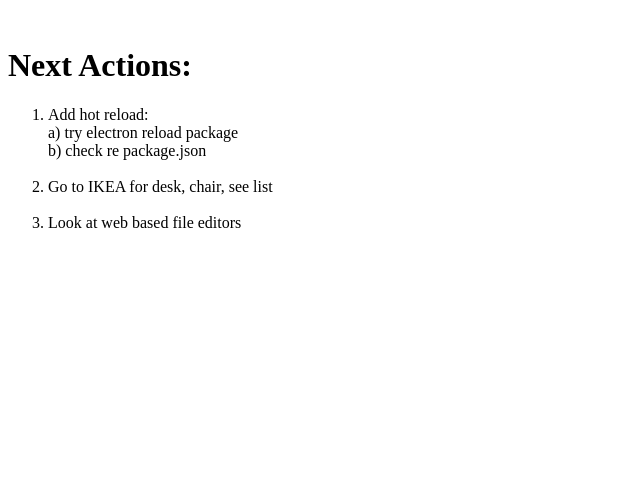
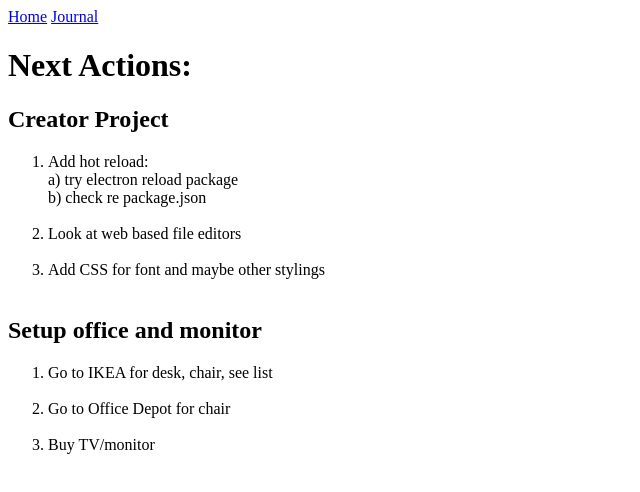
Before and after one commit to unicodebomb/creator, an Electron app: page index.html in a window 1280 px wide. Shown: the whole page, without its empty margins (0-640 px from the left). Drawn offline with Linux system fonts and the light colour scheme.

Commit message:
Organized todos. !And added journal.html!

```diff
--- a/index.html
+++ b/index.html
@@ -8,15 +8,23 @@
     <title>Hello World!</title>
   </head>
   <body>
+    <a href="index.html">Home</a> <a href="journal.html">Journal</a>
     <br>
     <h1>Next Actions:</h1>
+    <h2>Creator Project</h2>
     <ol>
       <li>Add hot reload:<br>
           a) try electron reload package<br>
           b) check re package.json</li><br>
+      <li>Look at web based file editors</li><br>
+      <li>Add CSS for font and maybe other stylings</li><br>
+    </ol>
 
+    <h2>Setup office and monitor</h2>
+    <ol>
       <li>Go to IKEA for desk, chair, see list</li><br>
-      <li>Look at web based file editors</li>
+      <li>Go to Office Depot for chair</li><br>
+      <li>Buy TV/monitor</li><br>
     </ol>
 
 
```
Also changed, not shown: journal.html (added, +24 -0 lines).
